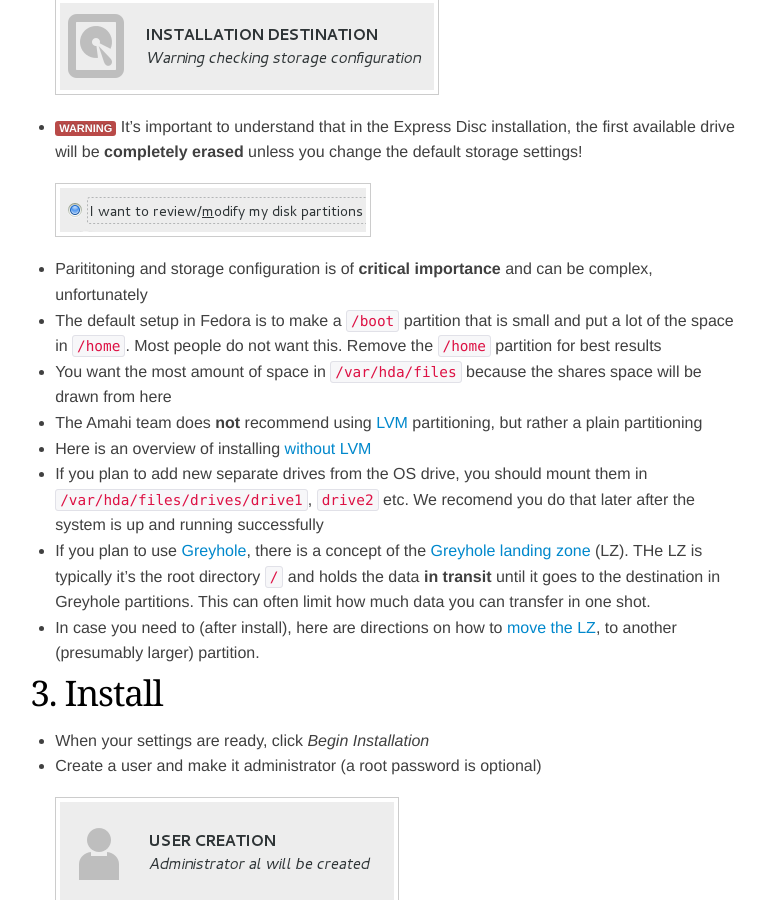
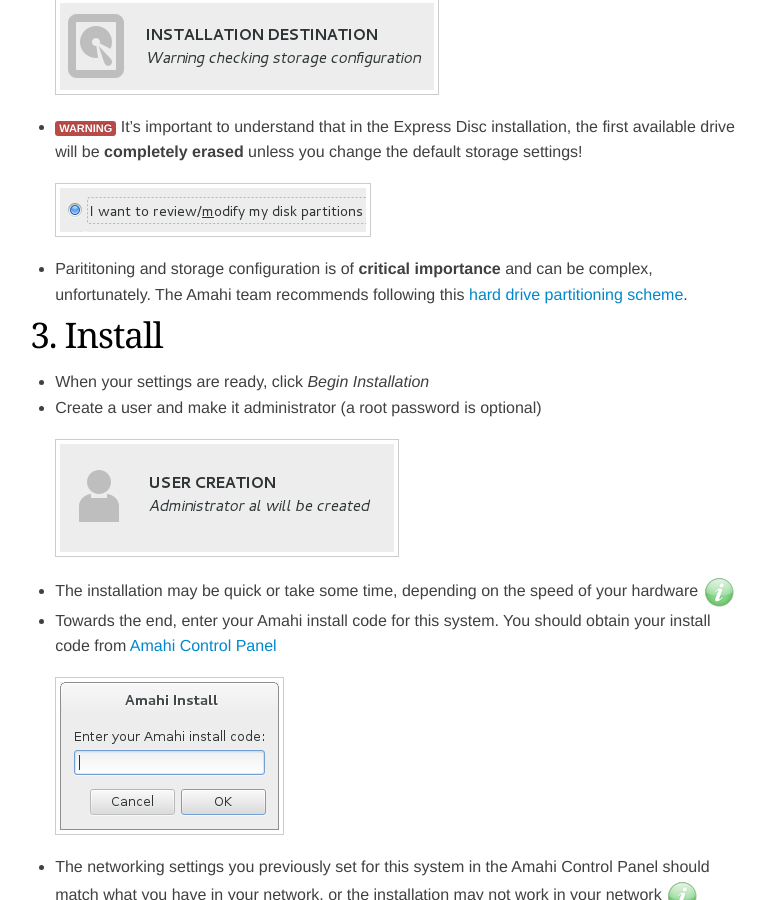
Before and after one commit to amahi/docs, a Jekyll site: the page built from amahi-7-express.md, in a window 1280 px wide and 900 px high, scrolled down 825 px. Shown: the whole window, without its empty margins (376-1141 px from the left). Built offline with Jekyll 4.4.1, drawn with Linux system fonts in a browser that asks for light colours; nearby versions of some CDN libraries.

Commit message:
Update amahi-7-express.md

```diff
--- a/amahi-7-express.md
+++ b/amahi-7-express.md
@@ -35,14 +35,8 @@ In this Amahi Express installation, the first available drive WILL BE COMPLETELY
 
   <a href="static/images/amahi-7-express/02-storage-details.png" class="fancybox centered"><img src="static/images/amahi-7-express/02-storage-details-thumb.png" alt="Installation destination specs" /></a>
 
-* Parititoning and storage configuration is of **critical importance** and can be complex, unfortunately
-* The default setup in Fedora is to make a `/boot` partition that is small and put a lot of the space in `/home`. Most people do not want this. Remove the `/home` partition for best results
-* You want the most amount of space in `/var/hda/files` because the shares space will be drawn from here
-* The Amahi team does **not** recommend using <a href="https://www.amahi.org/faq/does-amahi-support-lvm">LVM</a> partitioning, but rather a plain partitioning
-* Here is an overview of installing <a href="https://wiki.amahi.org/index.php/Install_without_LVM">without LVM</a>
-* If you plan to add new separate drives from the OS drive, you should mount them in `/var/hda/files/drives/drive1`, `drive2` etc. We recomend you do that later after the system is up and running successfully
-* If you plan to use <a href="https://wiki.amahi.org/index.php/Greyhole">Greyhole</a>, there is a concept of the <a href="https://wiki.amahi.org/index.php/Greyhole_landing_zone">Greyhole landing zone</a> (LZ). THe LZ is typically it's the root directory `/` and holds the data **in transit** until it goes to the destination in Greyhole partitions. This can often limit how much data you can transfer in one shot.
-* In case you need to (after install), here are directions on how to <a href="https://wiki.amahi.org/index.php/Moving_landing_zone">move the LZ</a>, to another (presumably larger) partition.
+* Parititoning and storage configuration is of **critical importance** and can be complex, unfortunately.  The Amahi team recommends following this [hard drive partitioning scheme](https://wiki.amahi.org/index.php/Hard_Drive_Partition_Scheme).
+
 
 # 3. Install
 
```
